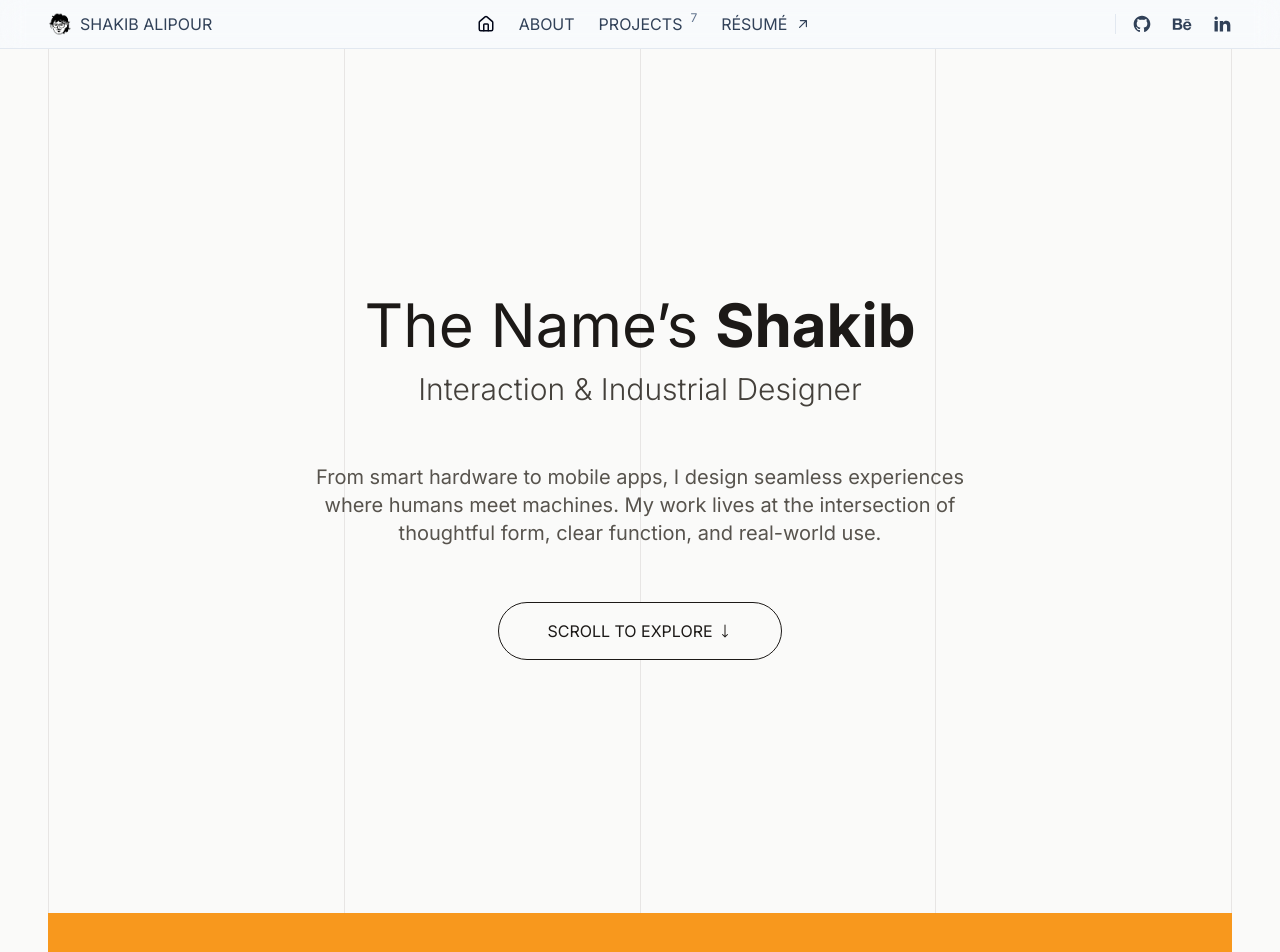
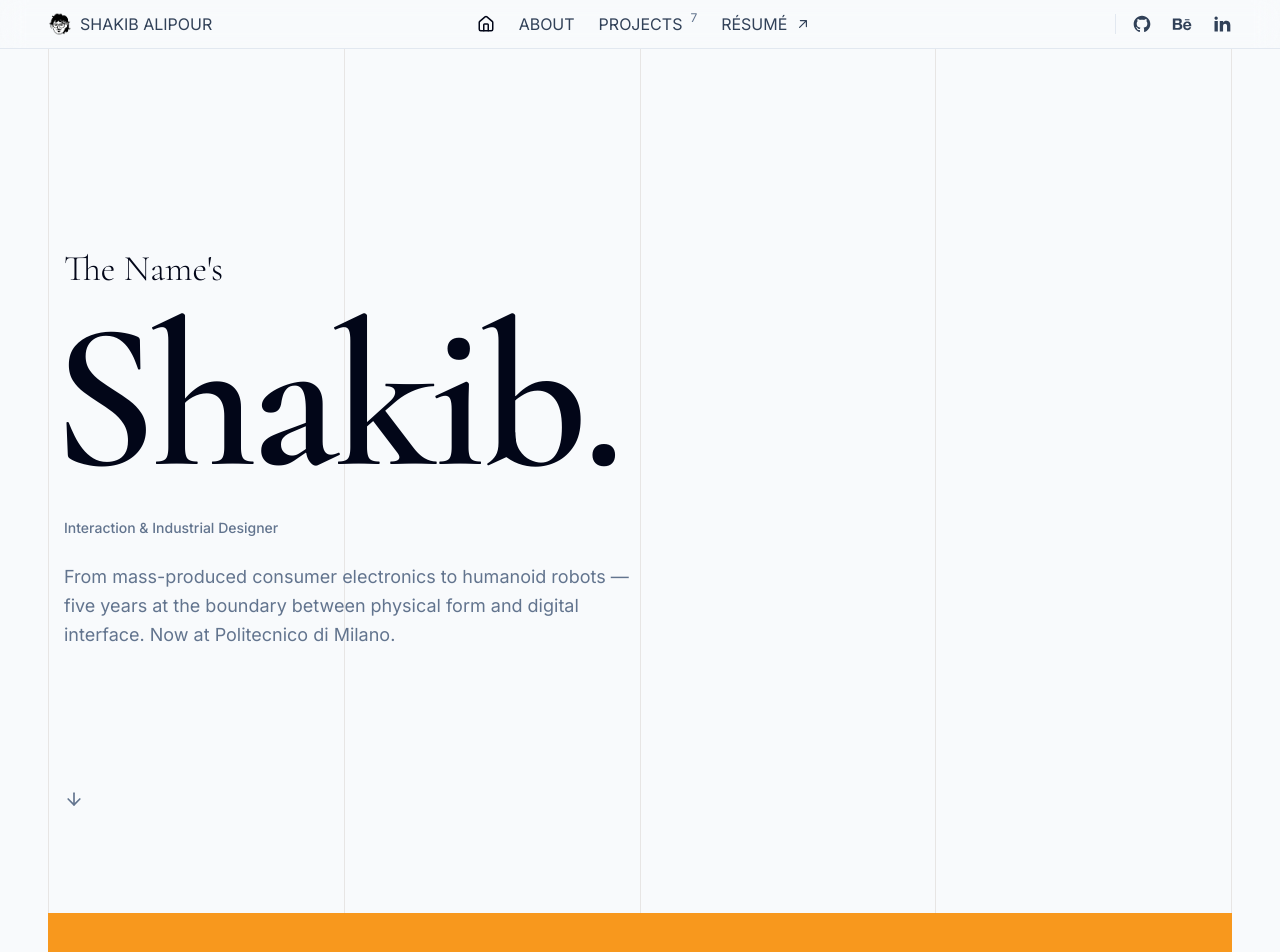
Before and after one commit to shkyb/shkyb.github.io, a React (Vite) app: page / in a window 1280 px wide. Shown: the top 952 px of the page. Built offline with nearby package versions, Linux system fonts and the light colour scheme.

Commit message:
New Hero component created. added to homepage

```diff
--- /dev/null
+++ b/src/components/homepage/Hero.jsx
@@ -0,0 +1,62 @@
+import { motion, useReducedMotion } from "framer-motion";
+import { ArrowDown } from "lucide-react";
+
+export default function Hero() {
+  const reduced = useReducedMotion();
+
+  const anim = (delay) =>
+    reduced
+      ? {}
+      : {
+          initial: { opacity: 0, y: 20 },
+          animate: { opacity: 1, y: 0 },
+          transition: { duration: 0.6, ease: "easeOut", delay },
+        };
+
+  return (
+    <section className="min-h-screen flex flex-col px-6 md:px-12 lg:px-16 pt-14 pb-10">
+      <div className="max-w-7xl mx-auto w-full flex flex-col flex-1">
+        <div className="flex-1 flex flex-col justify-center">
+          <div>
+            <motion.span
+              className="block font-serif text-2xl md:text-4xl font-light text-foreground leading-snug"
+              {...anim(0)}
+            >
+              The Name's
+            </motion.span>
+            <motion.h1
+              className="font-serif font-semibold leading-none tracking-tight text-foreground"
+              style={{ fontSize: "clamp(4.5rem, 17vw, 13rem)", marginLeft: "-0.06em" }}
+              {...anim(0.14)}
+            >
+              Shakib.
+            </motion.h1>
+          </div>
+
+          <motion.p
+            className="text-sm font-medium text-muted-foreground mt-4"
+            {...anim(0.26)}
+          >
+            Interaction &amp; Industrial Designer
+          </motion.p>
+
+          <motion.p
+            className="text-base md:text-lg text-muted-foreground max-w-xl mt-6 leading-relaxed"
+            {...anim(0.38)}
+          >
+            From mass-produced consumer electronics to humanoid robots — five years at the boundary between physical form and digital interface. Now at Politecnico di Milano.
+          </motion.p>
+        </div>
+
+        <motion.button
+          className="text-muted-foreground cursor-pointer hover:text-foreground transition-colors duration-200 w-fit"
+          aria-label="Scroll to work"
+          onClick={() => document.querySelector("#work")?.scrollIntoView({ behavior: "smooth" })}
+          {...anim(0.5)}
+        >
+          <ArrowDown className="h-5 w-5" />
+        </motion.button>
+      </div>
+    </section>
+  );
+}
--- a/src/pages/HomePage.jsx
+++ b/src/pages/HomePage.jsx
@@ -1,10 +1,10 @@
-import Hero from "@/components/hero";
+import Hero from "@/components/homepage/Hero";
 import ProjectShowcaseMid from "@/components/ProjectShowcaseMid";
 import VerticalLines from "@/components/VerticalLines";
 
 function App() {
   return (
-    <div className="relative bg-stone-50 scroll-smooth">
+    <div className="relative bg-background scroll-smooth">
       {/* Background vertical lines */}
       <VerticalLines />
 
```
